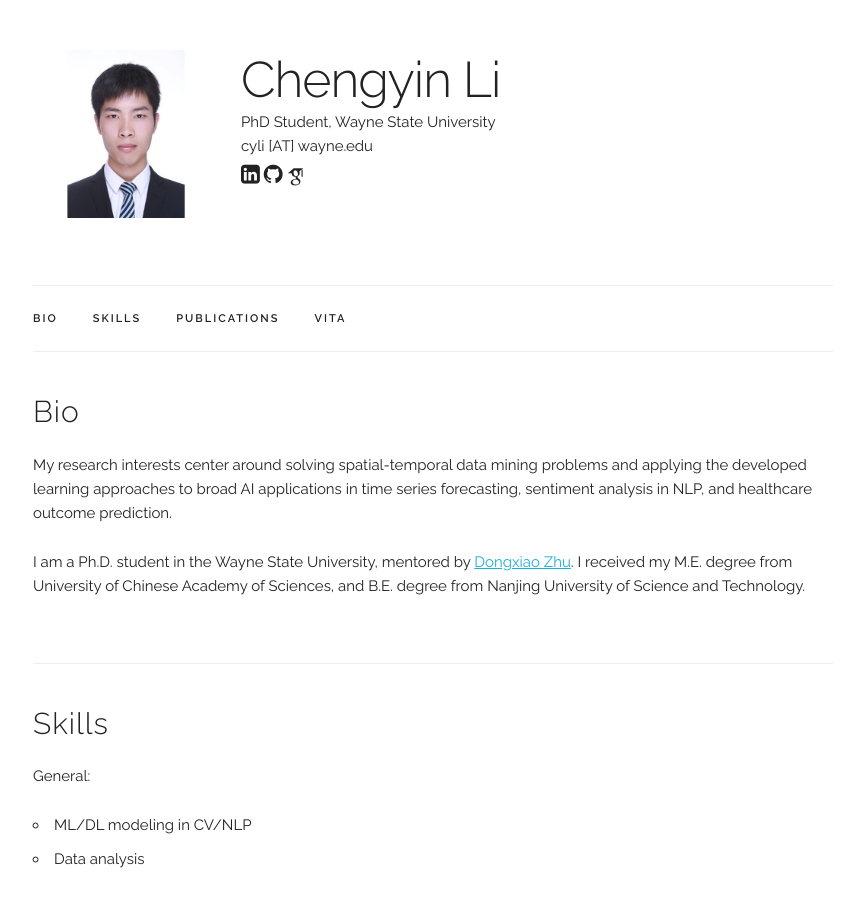
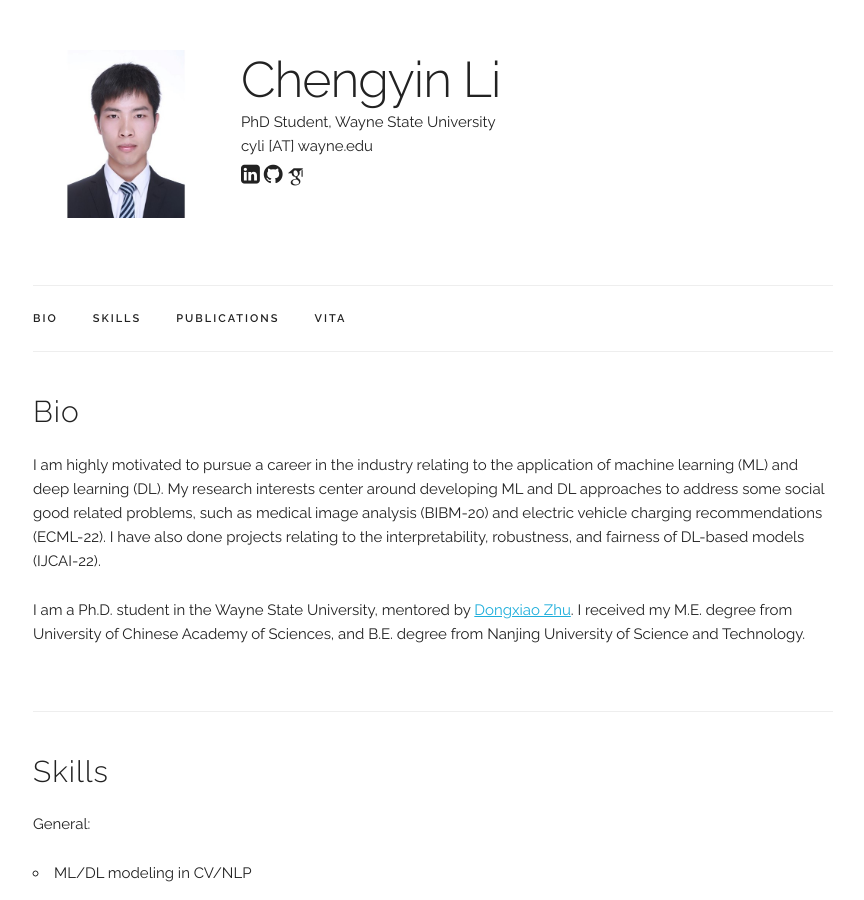
Before and after one commit to ChengyinLee/chengyinlee.github.io, a Jekyll site: the page built from index.html, in a window 1280 px wide and 900 px high. Shown: the whole window, without its empty margins (207-1071 px from the left). Built offline with Jekyll 4.4.1, drawn with Linux system fonts in a browser that asks for light colours; some web fonts are replaced.

Commit message:
Update index.html

```diff
--- a/index.html
+++ b/index.html
@@ -6,10 +6,24 @@ title: Home
 <div class="docs-section" id="bio">
   <h4>Bio</h4>
   <p>
+     I am highly motivated to pursue a career in the industry relating to the application of machine learning (ML) and deep learning (DL).
+    My research interests center around developing ML and DL approaches to address some social good related problems, such as medical image analysis (BIBM-20)
+    and electric vehicle charging recommendations (ECML-22). I have also done projects relating to the interpretability, robustness, and fairness of DL-based models
+    (IJCAI-22).
+  </p>
+<!--   <p>
     My research interests center around solving spatial-temporal data mining problems and applying the developed
     learning approaches to broad AI applications in time series forecasting, sentiment analysis in NLP, and
     healthcare outcome prediction.
-  </p>
+  </p> -->
+
+<!--   <p>
+    I am currently a Ph.D. Student in the Department of Computer Science at Wayne State University.
+    I am well motivated to pursue a research career after several years in the industry.
+    My research focuses on Trustworthy AI, including interpretability, robustness, and fairness.
+    Three first-authored AI research papers have been accepted for publication in major conference venues such as IJCAI and IJCNN.
+    I have also done some projects on machine learning applications in health informatics.
+  </p> -->
 
   <p>
   I am a Ph.D. student in the Wayne State University, mentored by <a href="https://dongxiaozhu.github.io/" target="_blank">Dongxiao Zhu</a>.
```
